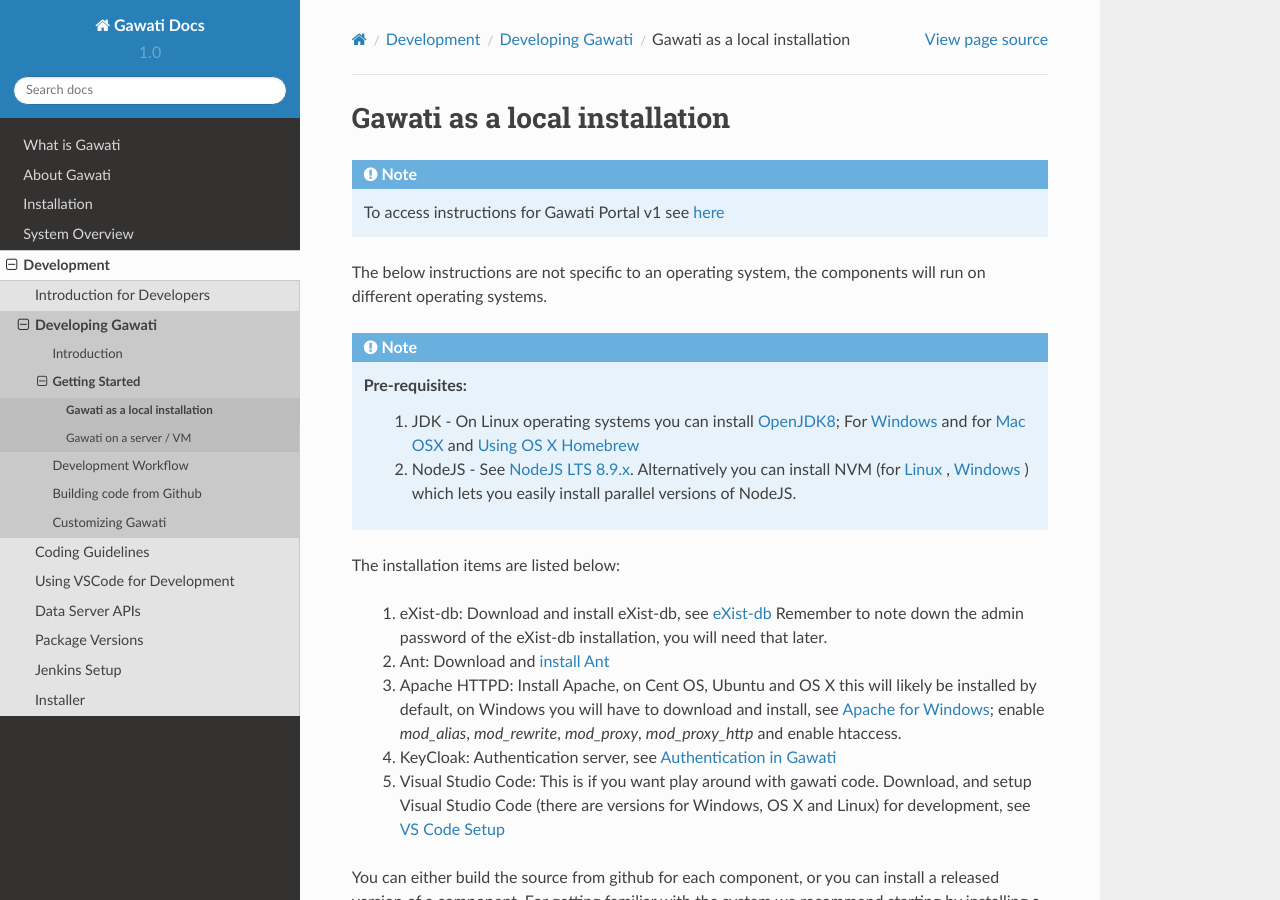
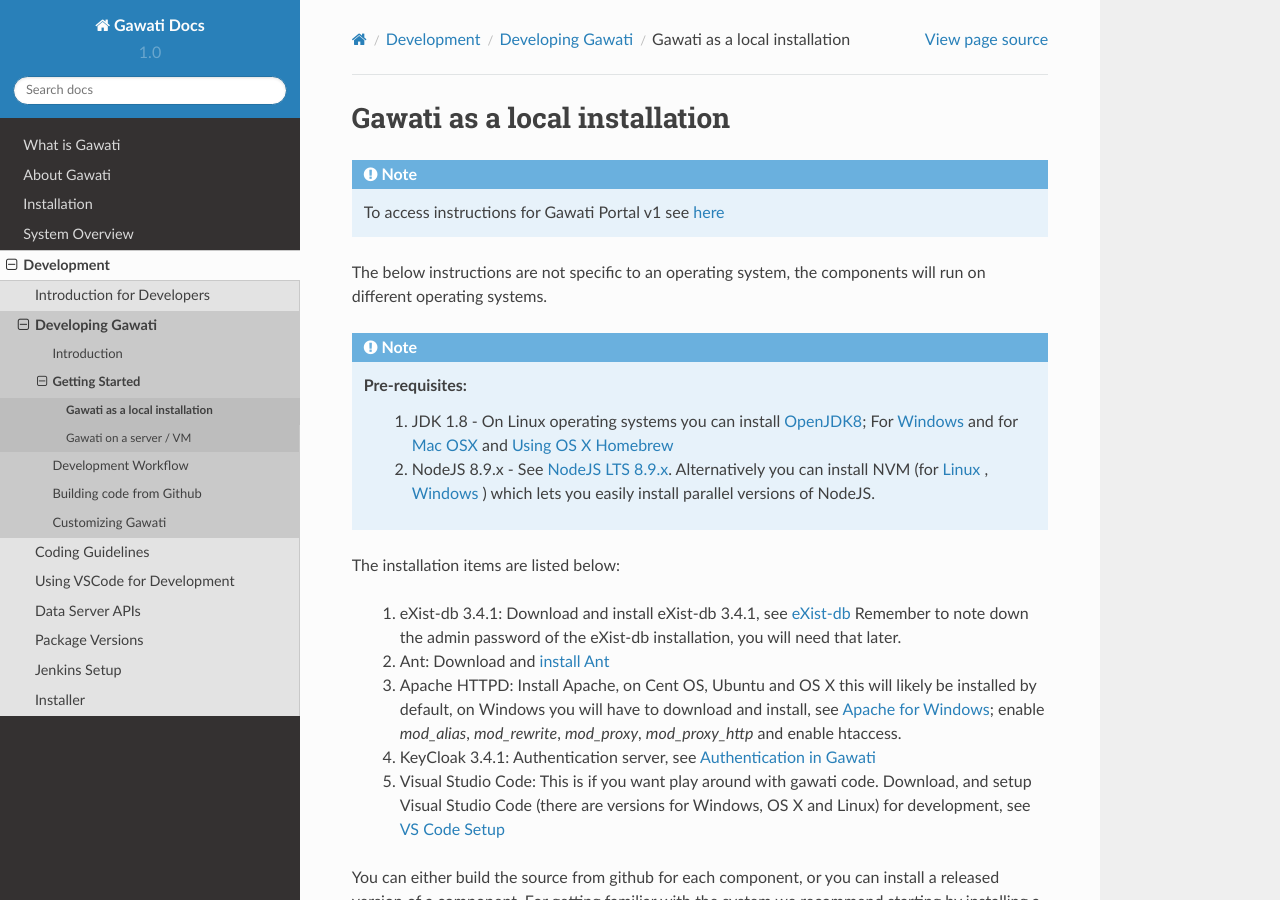
Before and after one commit to gawati/gawati-docs, a Sphinx documentation site: the page built from docs/source/development/dev-env-local.rst, in a window 1280 px wide and 900 px high. Built offline with Sphinx 7.4.7 and the Read the Docs theme 2.0.0, drawn with Linux system fonts in a browser that asks for light colours.

Commit message:
Stated versions for components explicitly

```diff
--- a/docs/source/development/dev-env-local.rst
+++ b/docs/source/development/dev-env-local.rst
@@ -8,15 +8,15 @@ The below instructions are not specific to an operating system, the components w
 
 .. note::
   Pre-requisites:
-    1. JDK - On Linux operating systems you can install `OpenJDK8 <http://openjdk.java.net/install/>`_; For `Windows <https://docs.oracle.com/javase/8/docs/technotes/guides/install/windows_jdk_install.html#CHDEBCCJ>`_ and for `Mac OSX <https://docs.oracle.com/javase/8/docs/technotes/guides/install/mac_jdk.html#CHDBADCG>`_ and `Using OS X Homebrew <https://stackoverflow.com/questions/24342886/how-to-install-java-8-on-mac/28635465#28635465>`_
-    2. NodeJS - See `NodeJS LTS 8.9.x <https://nodejs.org/en/download/>`_. Alternatively you can install NVM (for `Linux <https://github.com/creationix/nvm/>`_ , `Windows <https://github.com/coreybutler/nvm-windows>`_ ) which lets you easily install parallel versions of NodeJS.
+    1. JDK 1.8 - On Linux operating systems you can install `OpenJDK8 <http://openjdk.java.net/install/>`_; For `Windows <https://docs.oracle.com/javase/8/docs/technotes/guides/install/windows_jdk_install.html#CHDEBCCJ>`_ and for `Mac OSX <https://docs.oracle.com/javase/8/docs/technotes/guides/install/mac_jdk.html#CHDBADCG>`_ and `Using OS X Homebrew <https://stackoverflow.com/questions/24342886/how-to-install-java-8-on-mac/28635465#28635465>`_
+    2. NodeJS 8.9.x - See `NodeJS LTS 8.9.x <https://nodejs.org/en/download/>`_. Alternatively you can install NVM (for `Linux <https://github.com/creationix/nvm/>`_ , `Windows <https://github.com/coreybutler/nvm-windows>`_ ) which lets you easily install parallel versions of NodeJS.
 
 The installation items are listed below:
 
-  1. eXist-db: Download and install eXist-db, see `eXist-db <https://bintray.com/existdb/releases/exist/3.6.0/view>`_ Remember to note down the admin password of the eXist-db installation, you will need that later.
+  1. eXist-db 3.4.1: Download and install eXist-db 3.4.1, see `eXist-db <https://bintray.com/existdb/releases/exist/3.4.1/view>`_ Remember to note down the admin password of the eXist-db installation, you will need that later.
   2. Ant: Download and `install Ant <http://ant.apache.org/manual/install.html#installing>`_
   3. Apache HTTPD: Install Apache, on Cent OS, Ubuntu and OS X this will likely be installed by default, on Windows you will have to download and install, see `Apache for Windows <https://www.apachehaus.com/cgi-bin/download.plx>`_; enable `mod_alias`, `mod_rewrite`, `mod_proxy`, `mod_proxy_http` and enable htaccess.
-  4. KeyCloak: Authentication server, see :doc:`./authentication`
+  4. KeyCloak 3.4.1: Authentication server, see :doc:`./authentication`
   5. Visual Studio Code: This is if you want play around with gawati code. Download, and setup Visual Studio Code (there are versions for Windows, OS X and Linux) for development, see `VS Code Setup <./using-vscode.rst>`_
 
 You can either build the source from github for each component, or you can install a released version of a component. For getting familiar with the system we recommend starting by installing a released version.
```
